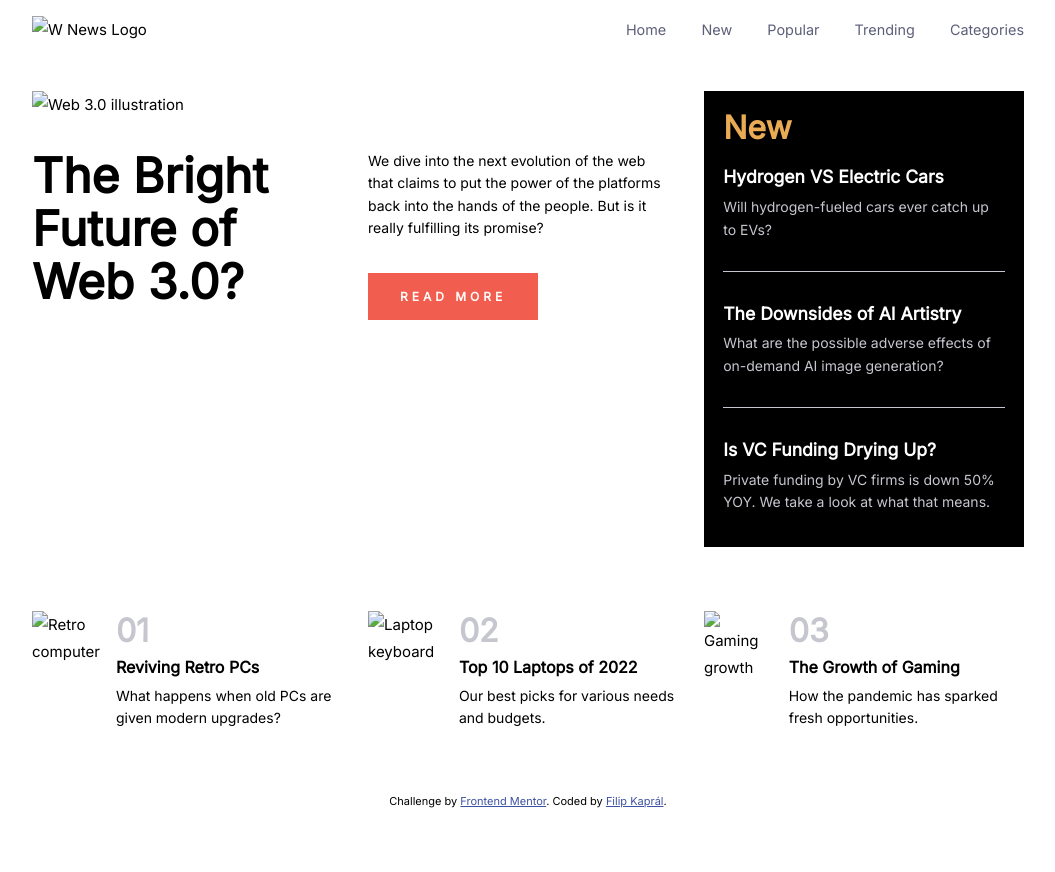
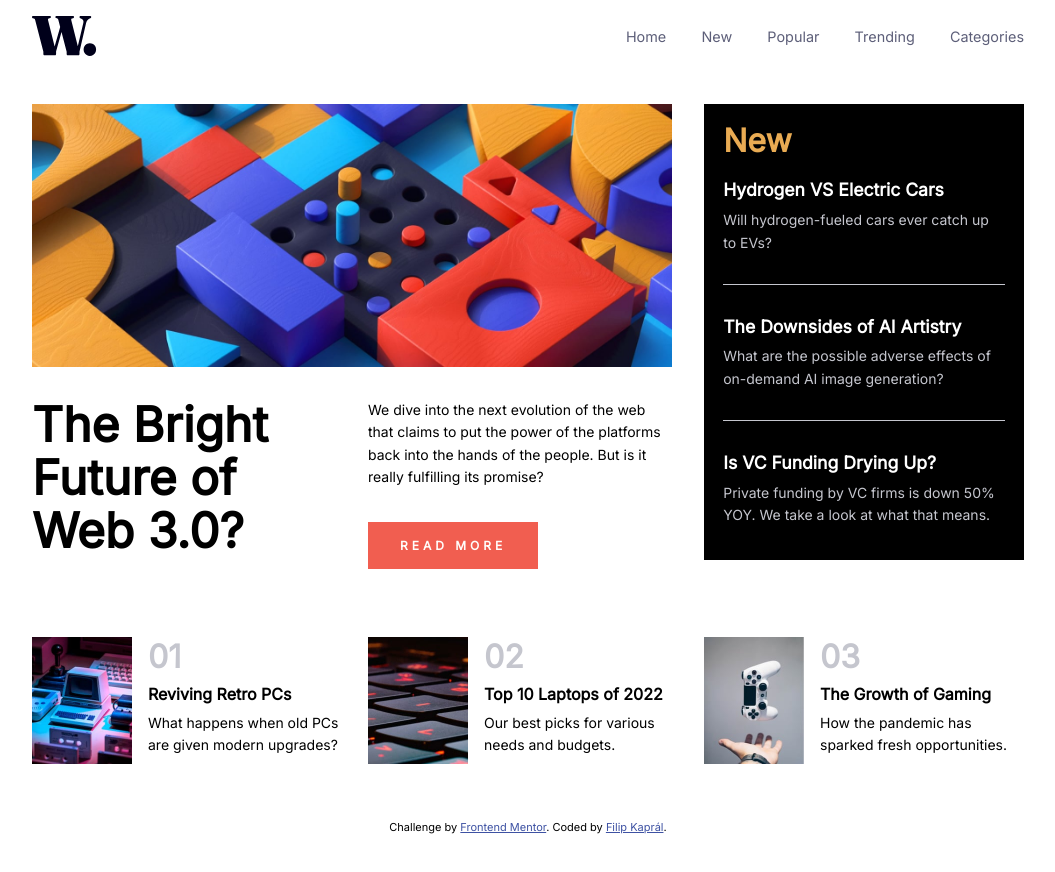
Before and after one commit to filip-toka/fem-news-homepage, a plain HTML site: page index.html in a window 1280 px wide. Shown: the whole page, without its empty margins (112-1167 px from the left). Drawn offline with Linux system fonts and the light colour scheme; the site is published under a folder, as on GitHub Pages, so addresses that start at the root find nothing.

Commit message:
Update index.html

```diff
--- a/index.html
+++ b/index.html
@@ -23,7 +23,7 @@
   <a href="#main" class="sr-only sr-only-focusable">Skip to main content</a>
   <header class="wrapper">
     <div class="header-container">
-      <img src="/images/logo.svg" alt="W News Logo" class="" aria-hidden="true">
+      <img src="images/logo.svg" alt="W News Logo" class="" aria-hidden="true">
       <button class="btn--primary-nav-toggle" aria-label="Open menu" aria-controls="primary-navigation" aria-expanded="false"></button>
       <nav class="navigation" aria-label="Primary navigation" id="primary-navigation">
         <ul class="primary-nav">
@@ -51,7 +51,7 @@
     <div class="main-container">
       <div class="main-container__lg">
         <article class="article article--hero">
-          <img src="/images/image-web-3-desktop.jpg" alt="Web 3.0 illustration" />
+          <img src="images/image-web-3-desktop.jpg" alt="Web 3.0 illustration" />
           <div class="article__body--hero">
             <h2>The Bright Future of Web 3.0?</h2>
             <div class="">
@@ -83,7 +83,7 @@
     </div>
     <div class="articles-container">
         <article class="article article--featured">
-          <img src="/images/image-retro-pcs.jpg" alt="Retro computer" class="article__image" />
+          <img src="images/image-retro-pcs.jpg" alt="Retro computer" class="article__image" />
           <div class="article__body--featured">
             <span aria-hidden="true" class="article__number">01</span>
             <a href="#"><h3 class="article__title">Reviving Retro PCs</h3></a>
@@ -91,7 +91,7 @@
           </div>
         </article>
         <article class="article article--featured">
-          <img src="/images/image-top-laptops.jpg" alt="Laptop keyboard" class="article__image" />
+          <img src="images/image-top-laptops.jpg" alt="Laptop keyboard" class="article__image" />
           <div class="article__body--featured">
           <span aria-hidden="true" class="article__number">02</span>
           <a href="#"><h3 class="article__title">Top 10 Laptops of 2022</h3></a>
@@ -99,7 +99,7 @@
         </div>
         </article>
         <article class="article article--featured">
-          <img src="/images/image-gaming-growth.jpg" alt="Gaming growth" class="article__image" />
+          <img src="images/image-gaming-growth.jpg" alt="Gaming growth" class="article__image" />
           <div class="article__body--featured">
           <span aria-hidden="true" class="article__number">03</span>
           <a href="#"><h3 class="article__title">The Growth of Gaming</h3></a>
```
